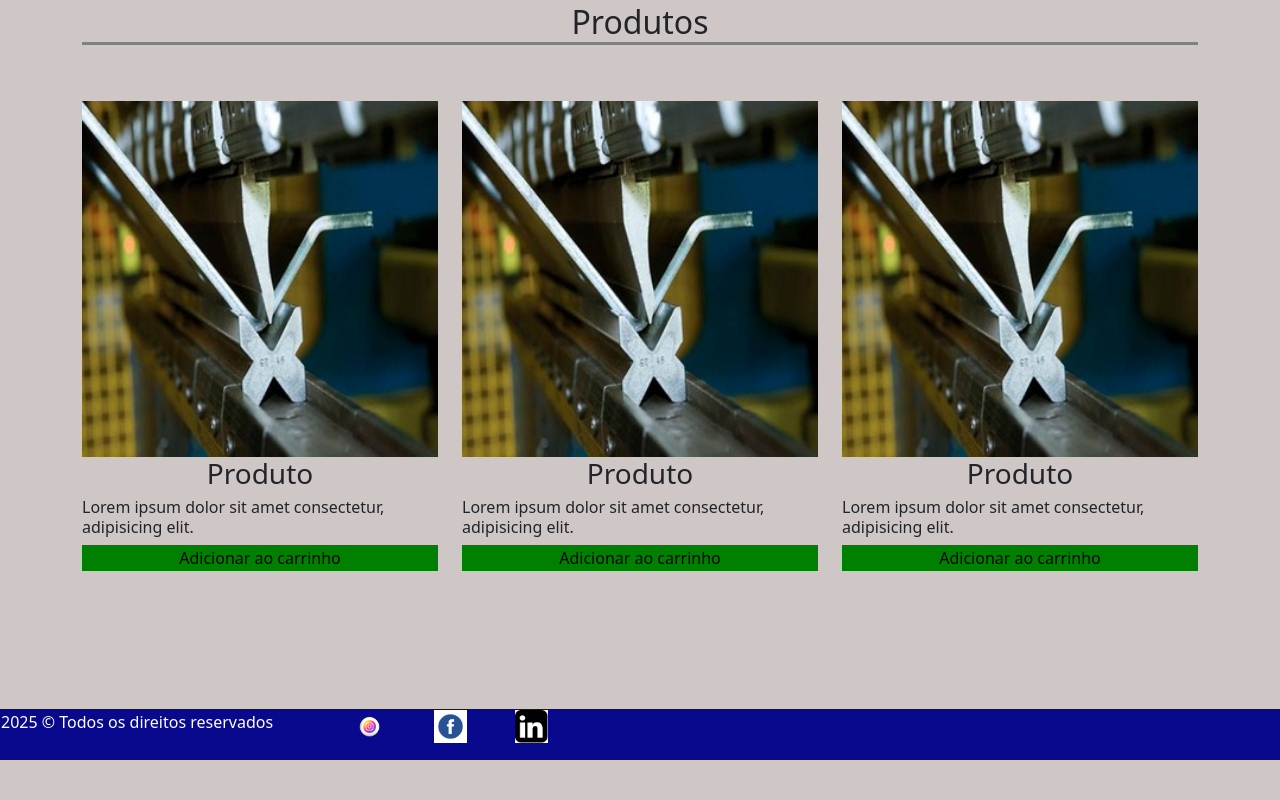
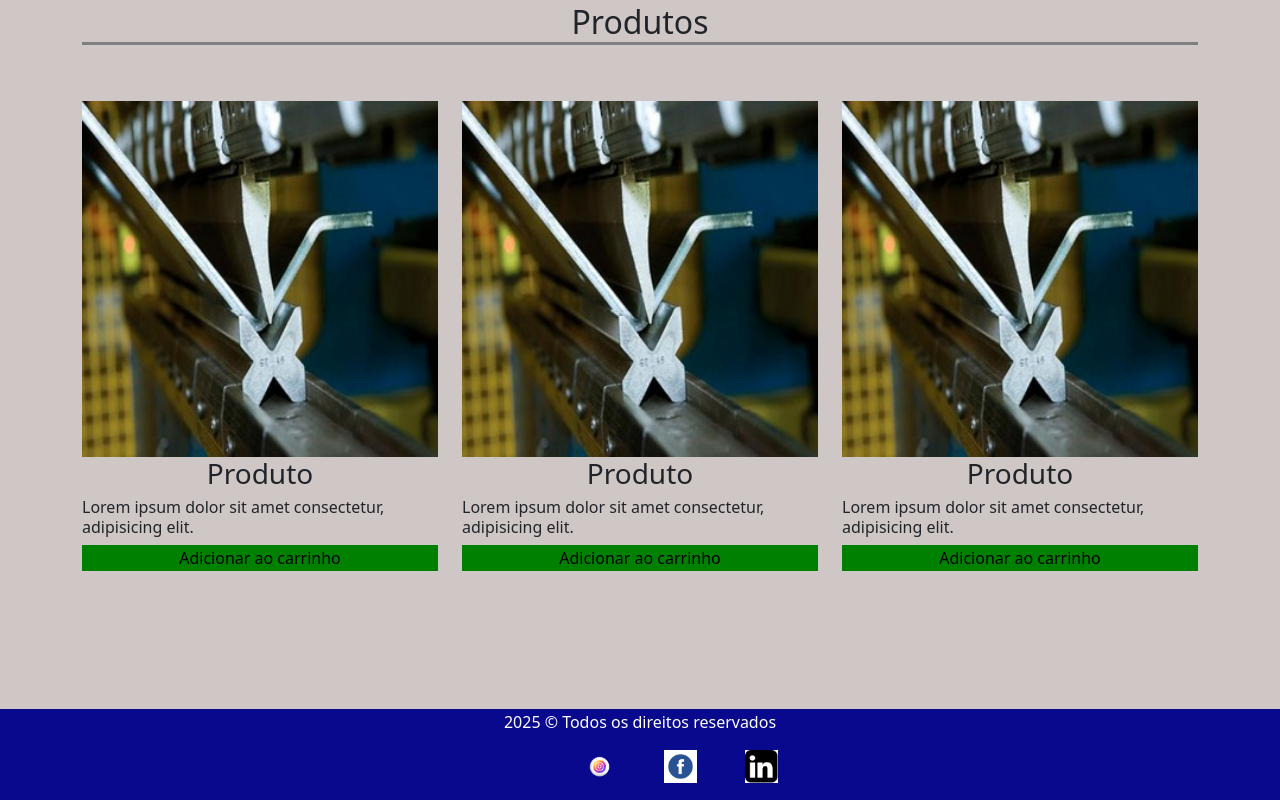
Before and after one commit to markcos1/atividade_boostrap, a plain HTML site: page index.html in a window 1280 px wide. Shown: the part 1113-1913 px from the top of the page. Before the commit the page ends 1873 px from the top, so only its background shows below. Drawn offline with nearby package versions, Linux system fonts and the light colour scheme.

Commit message:
novo commit

```diff
--- a/index.html
+++ b/index.html
@@ -107,7 +107,7 @@
         </section>
     </div>
 
-    <footer class="d-flex w-100 ">
+    <footer class="text-center d-block w-100">
         <div>
             <p> 2025 &copy; Todos os direitos reservados</p>
         </div>
```
